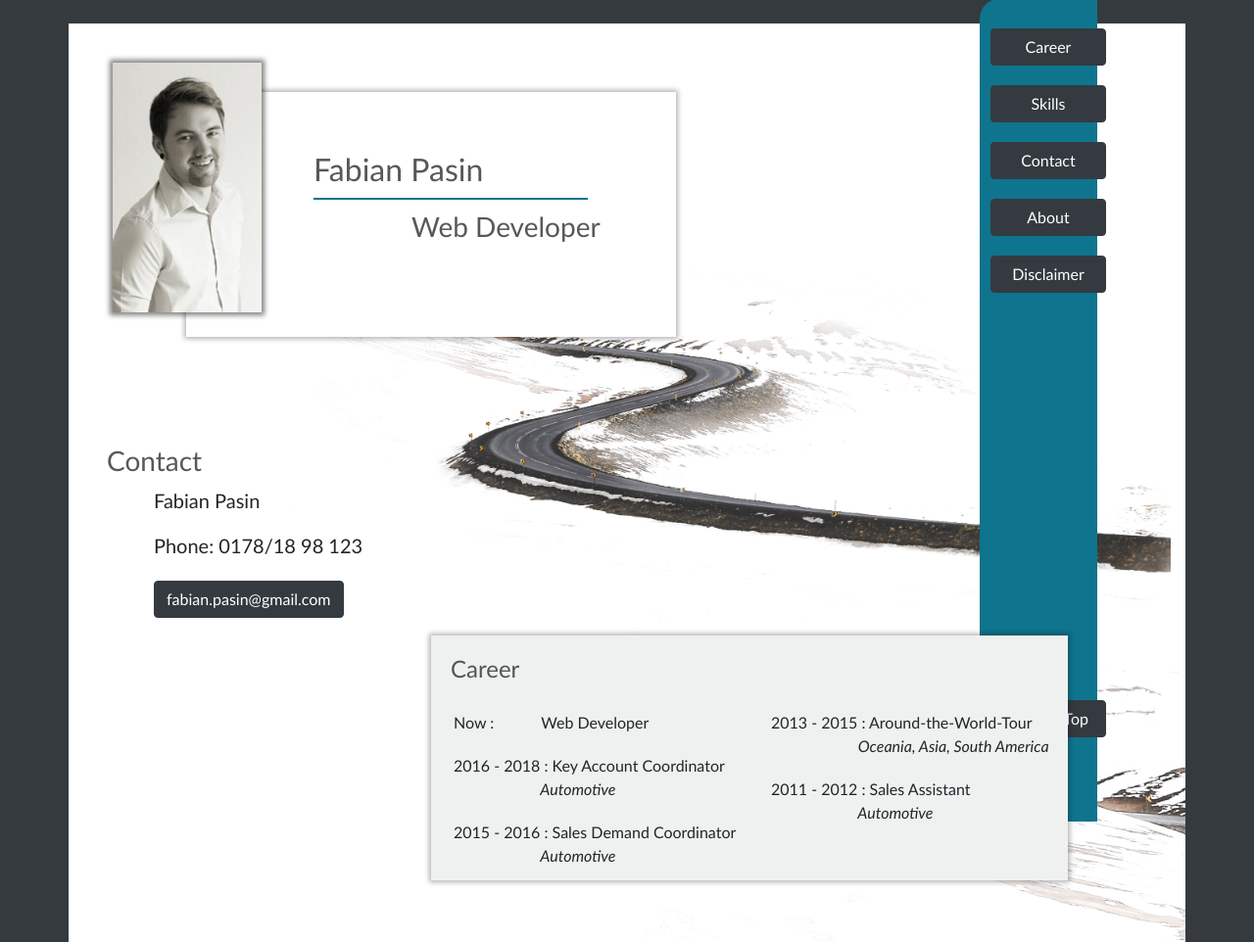
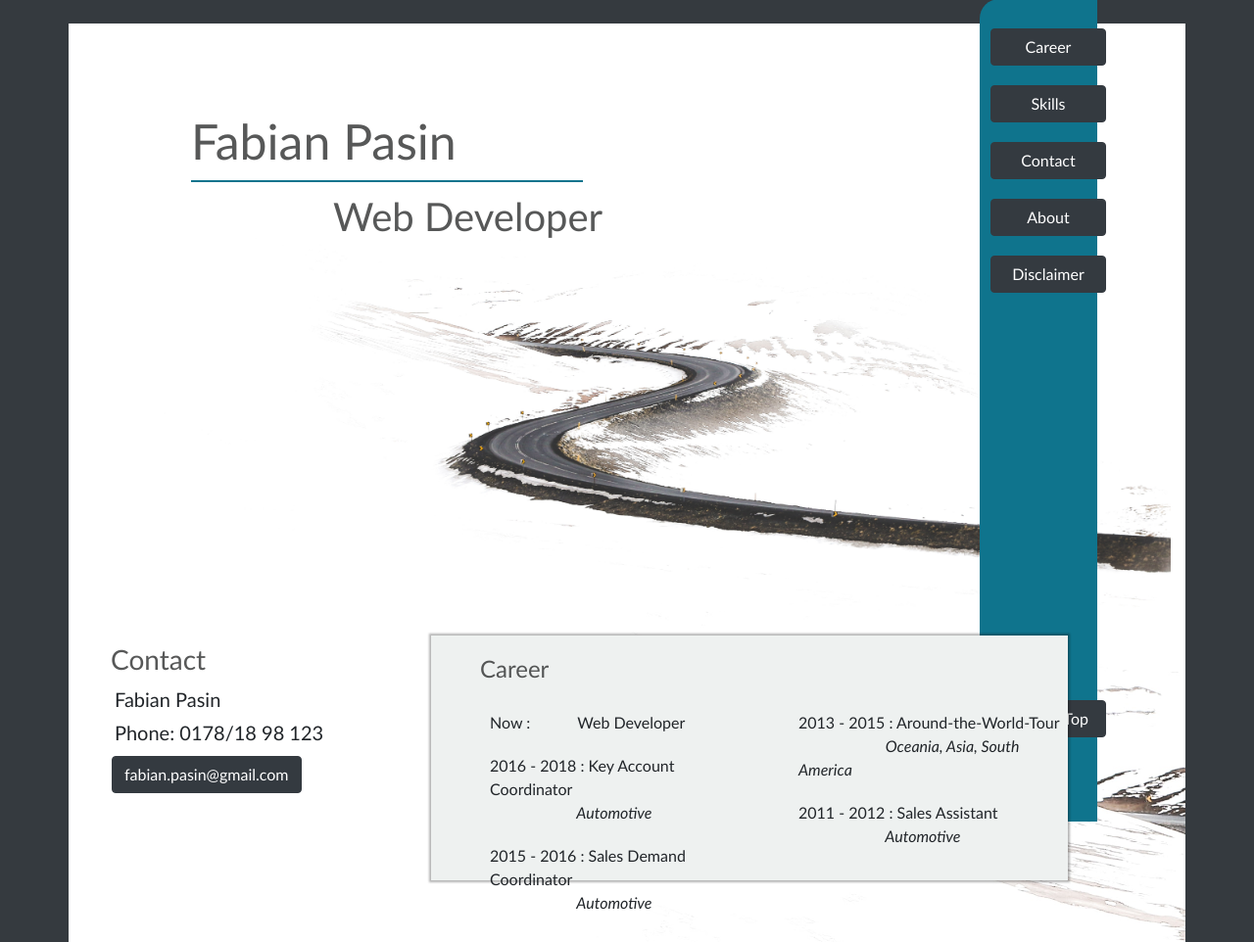
Before and after one commit to IanCapo/my-website, a plain HTML site: page index.html in a window 1280 px wide. Shown: the top 962 px of the page at 98% size. Drawn offline with Linux system fonts and the light colour scheme.

Commit message:
Change headline, unable picture, change hight of contact section

```diff
--- a/css/styles.css
+++ b/css/styles.css
@@ -58,6 +58,14 @@ h1, h2, h3, h4, h5 {
     color: rgba(38, 39, 39, 0.774);
 }
 
+h1 {
+    font-size: 50px;
+}
+
+h2 {
+    font-size: 40px;
+}
+
 
 strong {
     font-weight: normal;
@@ -78,41 +86,30 @@ strong {
 .header__bg-image {
     background-image: url(../img/jeremy-bishop-393073-unsplash.jpg);
     background-size: cover;
-    background-position: bottom 200px;
+
 }
 .header__box {
     height: 250px;
     width: 500px;
     margin-left: 100px;
     padding: 50px 70px 50px 30px;
-    background: white;
-    box-shadow: 0 0 5px 2px rgba(10, 10, 10, 0.3);
     position: relative;
-    top: 70px;
-    left: 5px;
-}
-
-.header__img {
-    z-index: 3;
-    height: 255px;
-    position: absolute;
-    top: -30px;
-    left:-75px;
-    box-shadow: 0 0 5px 3px rgba(10, 10, 10, 0.5);
+    top: 30px;
+    left: -120px;
 }
 
 .header__headline-1 {
     position: relative;
     top: 10px;
     left: 100px;
-    width: 280px;
+    width: 400px;
     padding-bottom: 10px;
 }
 
 .header__headline-2 {
     position: relative;
     top: 5px;
-    left: 200px;
+    left: 245px;
 
 }
 
@@ -154,21 +151,31 @@ li {
 
 .contact {
     position: relative;
-    top: -170px;
+    top: 33px;
     font-size: 20px;
 }
 
 .box-1 {
     background: rgb(238, 241, 240);
     height:250px;
-    padding: 20px;
+    padding: 20px 0 20px 50px;
     width: 650px;
     z-index: 2;
     margin-top: 30px;
     position: relative;
     right: 33px;
     top: -5px;
-    box-shadow: 0 0 5px 2px rgba(10, 10, 10, 0.3);
+    box-shadow: 0 0 2px 2px rgba(10, 10, 10, 0.3);
+}
+
+.header__img {
+    z-index: 3;
+    height: 210px;
+    left: -80px;
+    top: 60px;
+    position: absolute;
+    box-shadow: 0 0 2px 1px rgba(10, 10, 10, 0.5);
+    display: none;
 }
 
 
@@ -194,7 +201,7 @@ li {
     top: 190px;
     left: -90px;
     position: relative;
-    box-shadow: 0 0 5px 2px rgba(10, 10, 10, 0.3);
+    box-shadow: 0 0 2px 2px rgba(10, 10, 10, 0.3);
     margin-right: 0px;
 }
 
@@ -217,7 +224,7 @@ li {
     position: relative;
     right: 500px;
     top: 350px;
-    box-shadow: 0 0 5px 2px rgba(10, 10, 10, 0.3);
+    box-shadow: 0 0 2px 2px rgba(10, 10, 10, 0.3);
 }
 
 .disclaimer {
@@ -232,7 +239,7 @@ li {
     background-color: white;
     margin-top: 20px;
     padding: 10px;
-    box-shadow: 0 0 5px 2px rgba(10, 10, 10, 0.3);
+    box-shadow: 0 0 2px 2px rgba(10, 10, 10, 0.3);
 
 }
 
--- a/index.html
+++ b/index.html
@@ -33,9 +33,9 @@
 
 
         <div class="header__box mt-4">
-          <img class="header__img" src="img/Fabian.jpg" alt="">
-          <h2 class="header__headline-1 border-b">Fabian Pasin</h2>
-          <h3 class="header__headline-2 pt-2">Web Developer</h3>
+
+          <h1 class="header__headline-1 border-b">Fabian Pasin</h2>
+          <h2 class="header__headline-2 pt-2">Web Developer</h3>
         </div>
 
 
@@ -47,9 +47,9 @@
       <div class="row px-4" >
 
         <div  id="contact" class="col-4 contact">
-          <h3 class="mb-2">Contact</h3>
-          <p class="ml-5">Fabian Pasin</p>
-          <p class="ml-5">Phone: 0178/18 98 123</p>
+          <h3 class="mb-2 ml-1">Contact</h3>
+          <p class="my-1 ml-2">Fabian Pasin</p>
+          <p class="mb-1 ml-2">Phone: 0178/18 98 123</p>
           <div>
             <script type="text/JavaScript">
                     <!--
@@ -71,7 +71,7 @@
                 link += (key.charAt(ltr))
               }
             }
-          document.write("<a href='mailto:"+link+"'><button class='btn btn-dark ml-5'>fabian.pasin@gmail.com</button></a>")
+          document.write("<a href='mailto:"+link+"'><button class='btn btn-dark'>fabian.pasin@gmail.com</button></a>")
           }
           //-->
           </script>
@@ -83,16 +83,17 @@
 
         <div class="col">
           <div  id="vita" class="box-1">
+            <img class="header__img" src="img/Fabian.jpg" alt="">
             <h4>Career</h4>
             <div class="row">
-              <ul class="col mt-0 ml-2 p-0">
+              <ul class="col">
                 <li class="emphasize"> Now :<span class="ml-5">Web Developer</span></li>
                 <li class="emphasize">2016 - 2018 : Key Account Coordinator <br> <span class="italic ml-85">&nbsp;Automotive</span></li>
                 <li class="emphasize">2015 - 2016 : Sales Demand Coordinator <br>
                 <span class="italic ml-85">&nbsp;Automotive</span></li>
 
               </ul>
-              <ul class="col mt-0 ml-3 p-0">
+              <ul class="col">
                 <li class="emphasize">2013 - 2015 : Around-the-World-Tour <br>
                 <span class="italic ml-85">&nbsp;Oceania, Asia, South America</span></li>
                 <li class="emphasize">2011 - 2012 : Sales Assistant <br>
```
